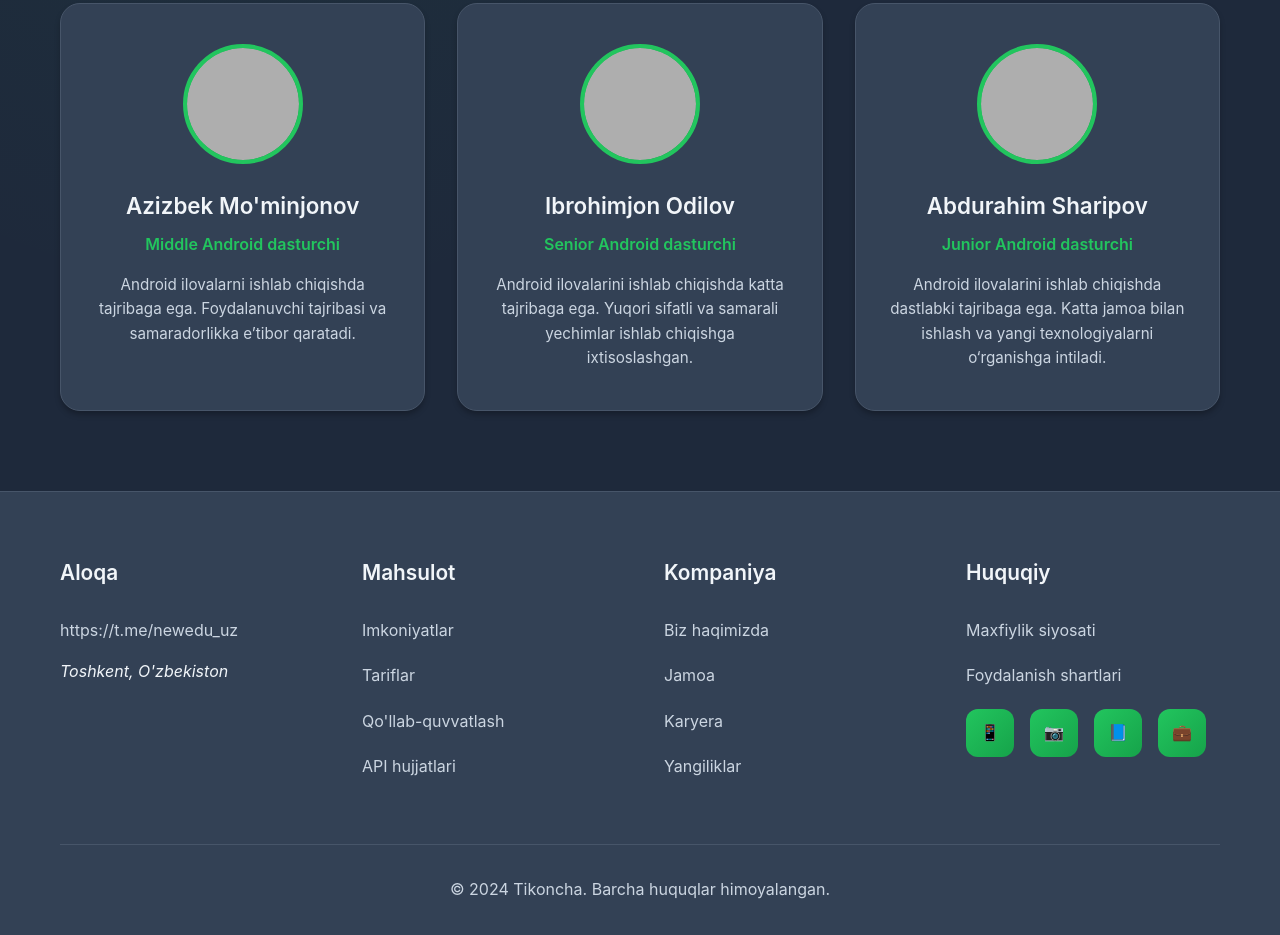
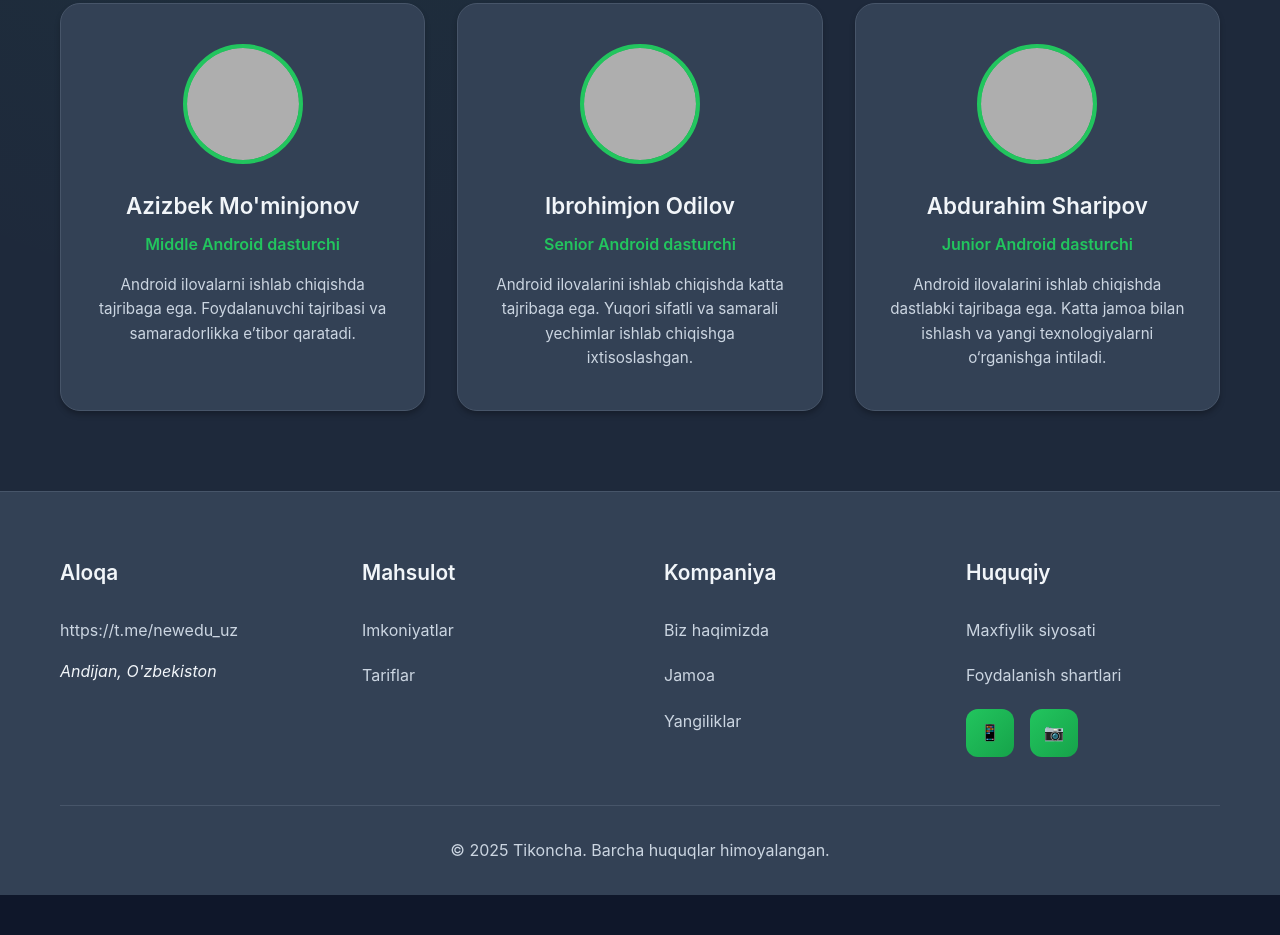
Before and after one commit to hackerbobr228/tikoncha2, a plain HTML site: page index.html in a window 1280 px wide. Shown: the part 3997-4932 px from the top of the page. After the commit the page ends 4892 px from the top, so only its background shows below. Drawn offline with Linux system fonts and the light colour scheme; grey boxes are pictures that could not be loaded.

Commit message:
footer update

```diff
--- a/index.html
+++ b/index.html
@@ -1488,23 +1488,20 @@
                 <div class="footer-section">
                     <h4 data-uz="Aloqa" data-ru="Контакты">Aloqa</h4>
                     <a href="https://t.me/newedu_uz" aria-label="Email us at info@tikoncha.uz">https://t.me/newedu_uz</a>
-                    <address data-uz="Toshkent, O'zbekiston" data-ru="Ташкент, Узбекистан">Toshkent, O'zbekiston</address>
+                    <address data-uz="Andijan, O'zbekiston" data-ru="Андижан, Узбекистан">Andijan, O'zbekiston</address>
                 </div>
 
                 <div class="footer-section">
                     <h4 data-uz="Mahsulot" data-ru="Продукт">Mahsulot</h4>
                     <a href="#features" data-uz="Imkoniyatlar" data-ru="Возможности">Imkoniyatlar</a>
                     <a href="#pricing" data-uz="Tariflar" data-ru="Тарифы">Tariflar</a>
-                    <a href="#" data-uz="Qo'llab-quvvatlash" data-ru="Поддержка">Qo'llab-quvvatlash</a>
-                    <a href="#" data-uz="API hujjatlari" data-ru="API документация">API hujjatlari</a>
                 </div>
 
                 <div class="footer-section">
                     <h4 data-uz="Kompaniya" data-ru="Компания">Kompaniya</h4>
                     <a href="#about" data-uz="Biz haqimizda" data-ru="О нас">Biz haqimizda</a>
                     <a href="#team" data-uz="Jamoa" data-ru="Команда">Jamoa</a>
-                    <a href="#" data-uz="Karyera" data-ru="Карьера">Karyera</a>
-                    <a href="#" data-uz="Yangiliklar" data-ru="Новости">Yangiliklar</a>
+                    <a href="http://t.me/newedu_uz" data-uz="Yangiliklar" data-ru="Новости">Yangiliklar</a>
                 </div>
 
                 <div class="footer-section">
@@ -1513,16 +1510,14 @@
                     <a href="./terms.html" data-uz="Foydalanish shartlari" data-ru="Условия использования">Foydalanish shartlari</a>
 
                     <div class="social-links">
-                        <a href="#" title="Telegram" aria-label="Follow us on Telegram">📱</a>
-                        <a href="#" title="Instagram" aria-label="Follow us on Instagram">📷</a>
-                        <a href="#" title="Facebook" aria-label="Follow us on Facebook">📘</a>
-                        <a href="#" title="LinkedIn" aria-label="Follow us on LinkedIn">💼</a>
+                        <a href="http://t.me/newedu_uz" title="Telegram" aria-label="Follow us on Telegram">📱</a>
+                        <a href="http://instagram.com/newedu_uz" title="Instagram" aria-label="Follow us on Instagram">📷</a>
                     </div>
                 </div>
             </div>
 
             <div class="footer-bottom">
-                <p>&copy; 2024 Tikoncha. <span data-uz="Barcha huquqlar himoyalangan." data-ru="Все права защищены.">Barcha huquqlar himoyalangan.</span></p>
+                <p>&copy; 2025 Tikoncha. <span data-uz="Barcha huquqlar himoyalangan." data-ru="Все права защищены.">Barcha huquqlar himoyalangan.</span></p>
             </div>
         </div>
     </footer>
```
